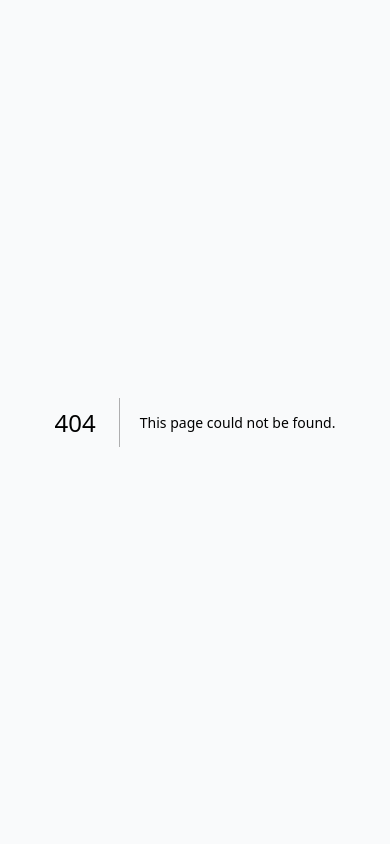
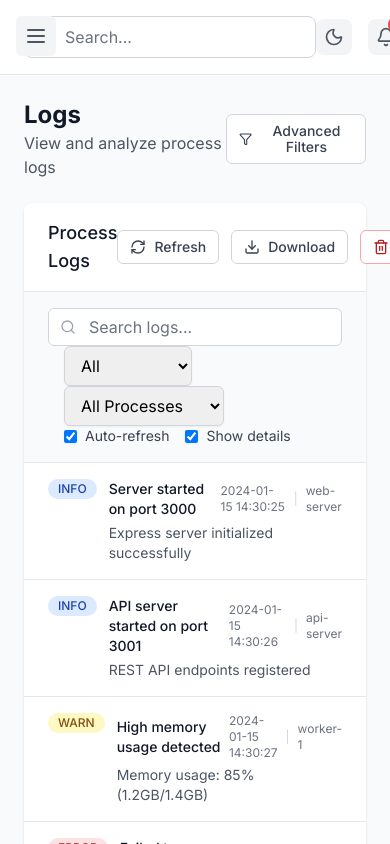
Before and after one commit to AjiMk/pm2-dashboard, a Next.js app in the folder frontend/: page /dashboard/logs in a window 390 px wide. Before the commit this address had no page. Built offline with nearby package versions, Linux system fonts and the light colour scheme.

Commit message:
feat: Add remaining dashboard pages
- Create logs page for process log viewing
- Add settings page for user preferences
- Implement profile page for user management
- Include responsive layouts for all pages

```diff
--- /dev/null
+++ b/frontend/src/app/dashboard/logs/page.tsx
@@ -0,0 +1,18 @@
+import { LogViewer } from '@/components/LogViewer';
+import { LogFilters } from '@/components/LogFilters';
+
+export default function LogsPage() {
+  return (
+    <div className="space-y-6">
+      <div className="flex justify-between items-center">
+        <div>
+          <h1 className="text-2xl font-bold text-gray-900">Logs</h1>
+          <p className="text-gray-600">View and analyze process logs</p>
+        </div>
+        <LogFilters />
+      </div>
+
+      <LogViewer />
+    </div>
+  );
+}
--- /dev/null
+++ b/frontend/src/app/dashboard/profile/page.tsx
@@ -0,0 +1,21 @@
+import { ProfileForm } from '@/components/ProfileForm';
+import { SecuritySettings } from '@/components/SecuritySettings';
+import { ActivityLog } from '@/components/ActivityLog';
+
+export default function ProfilePage() {
+  return (
+    <div className="space-y-6">
+      <div>
+        <h1 className="text-2xl font-bold text-gray-900">Profile</h1>
+        <p className="text-gray-600">Manage your account and personal information</p>
+      </div>
+
+      <div className="grid grid-cols-1 lg:grid-cols-2 gap-6">
+        <ProfileForm />
+        <SecuritySettings />
+      </div>
+
+      <ActivityLog />
+    </div>
+  );
+}
--- /dev/null
+++ b/frontend/src/app/dashboard/settings/page.tsx
@@ -0,0 +1,21 @@
+import { UserSettings } from '@/components/UserSettings';
+import { NotificationSettings } from '@/components/NotificationSettings';
+import { DashboardSettings } from '@/components/DashboardSettings';
+
+export default function SettingsPage() {
+  return (
+    <div className="space-y-6">
+      <div>
+        <h1 className="text-2xl font-bold text-gray-900">Settings</h1>
+        <p className="text-gray-600">Manage your preferences and dashboard configuration</p>
+      </div>
+
+      <div className="grid grid-cols-1 lg:grid-cols-2 gap-6">
+        <UserSettings />
+        <NotificationSettings />
+      </div>
+
+      <DashboardSettings />
+    </div>
+  );
+}
```
